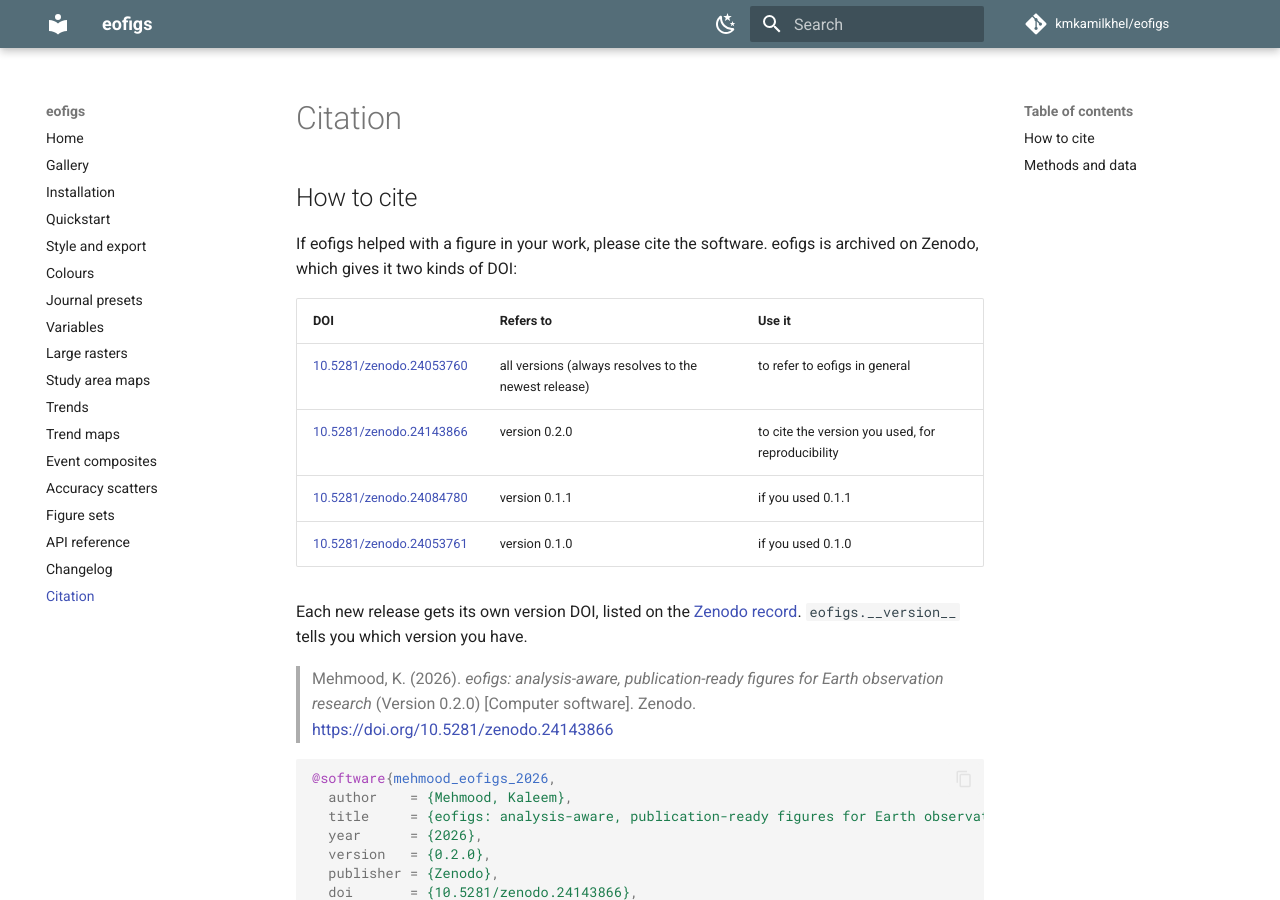
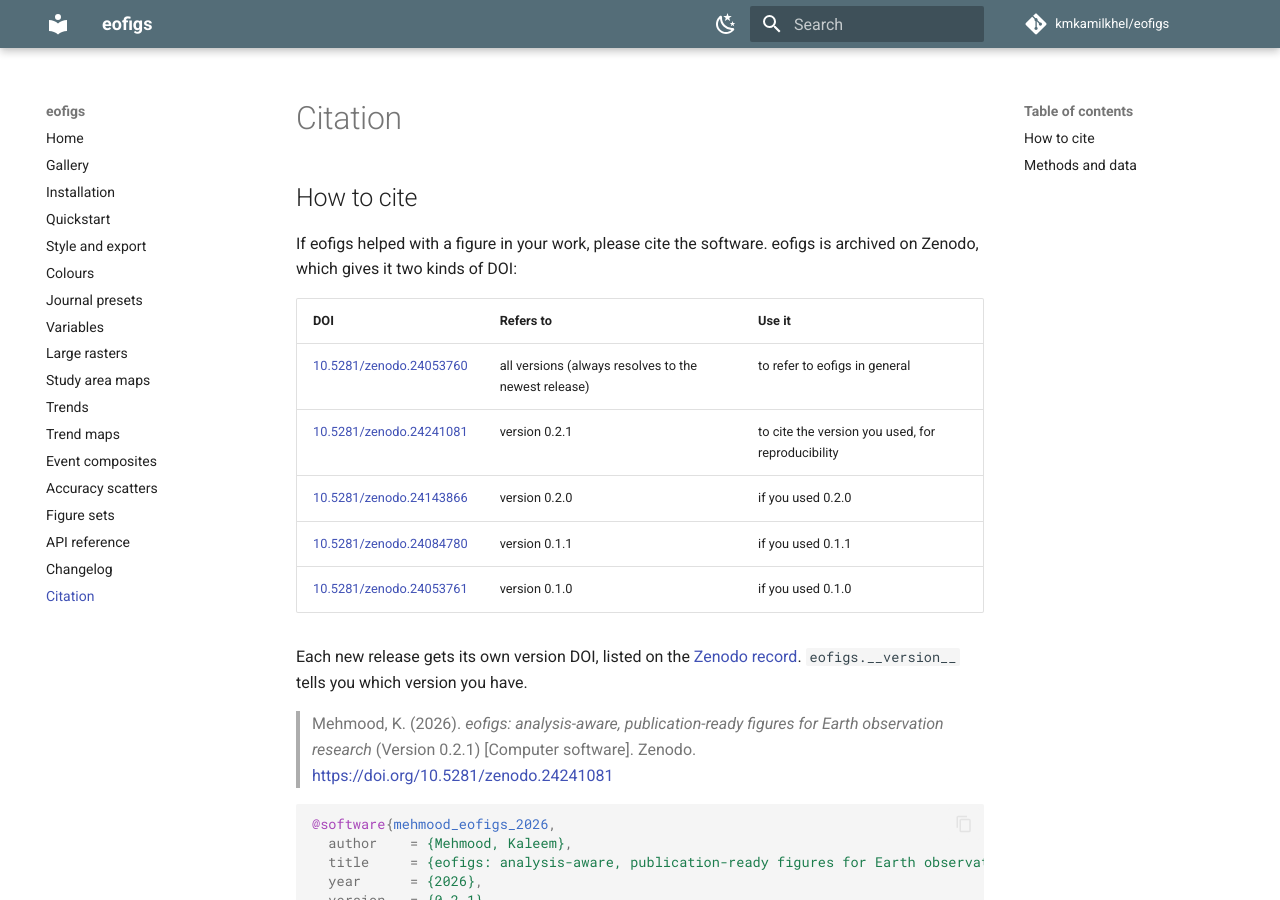
Before and after one commit to kmkamilkhel/eofigs, an MkDocs documentation site: the page built from docs/citation.md, in a window 1280 px wide and 900 px high. Built offline with MkDocs 1.6.1 and Material for MkDocs 9.7.7, drawn with Linux system fonts in a browser that asks for light colours; comment, search, counter and statistics services are not loaded; some of the changed text lies outside the part shown.

Commit message:
Add the 0.2.1 version DOI and return to 0.3.0 development

````diff
--- a/docs/citation.md
+++ b/docs/citation.md
@@ -8,7 +8,8 @@ Zenodo, which gives it two kinds of DOI:
 | DOI | Refers to | Use it |
 |---|---|---|
 | [10.5281/zenodo.24053760](https://doi.org/10.5281/zenodo.24053760) | all versions (always resolves to the newest release) | to refer to eofigs in general |
-| [10.5281/zenodo.24143866](https://doi.org/10.5281/zenodo.24143866) | version 0.2.0 | to cite the version you used, for reproducibility |
+| [10.5281/zenodo.24241081](https://doi.org/10.5281/zenodo.24241081) | version 0.2.1 | to cite the version you used, for reproducibility |
+| [10.5281/zenodo.24143866](https://doi.org/10.5281/zenodo.24143866) | version 0.2.0 | if you used 0.2.0 |
 | [10.5281/zenodo.24084780](https://doi.org/10.5281/zenodo.24084780) | version 0.1.1 | if you used 0.1.1 |
 | [10.5281/zenodo.24053761](https://doi.org/10.5281/zenodo.24053761) | version 0.1.0 | if you used 0.1.0 |
 
@@ -17,17 +18,17 @@ Each new release gets its own version DOI, listed on the
 version you have.
 
 > Mehmood, K. (2026). *eofigs: analysis-aware, publication-ready figures for Earth
-> observation research* (Version 0.2.0) [Computer software]. Zenodo.
-> <https://doi.org/10.5281/zenodo.24143866>
+> observation research* (Version 0.2.1) [Computer software]. Zenodo.
+> <https://doi.org/10.5281/zenodo.24241081>
 
 ```bibtex
 @software{mehmood_eofigs_2026,
   author    = {Mehmood, Kaleem},
   title     = {eofigs: analysis-aware, publication-ready figures for Earth observation research},
   year      = {2026},
-  version   = {0.2.0},
+  version   = {0.2.1},
   publisher = {Zenodo},
-  doi       = {10.5281/zenodo.24143866},
+  doi       = {10.5281/zenodo.24241081},
   url       = {https://github.com/kmkamilkhel/eofigs},
 }
 ```
--- a/src/eofigs/__init__.py
+++ b/src/eofigs/__init__.py
@@ -20,7 +20,7 @@ from eofigs.styling import label_panels, new_figure, set_style, style, tidy_axes
 from eofigs.trends import trend_map
 from eofigs.variables import Variable, register_variable, variable
 
-__version__ = "0.2.1"
+__version__ = "0.3.0.dev0"
 
 __all__ = [
     "CheckReport",
````
Also changed, not shown: CHANGELOG.md (+8 -0 lines), README.md (+1 -1 lines).
